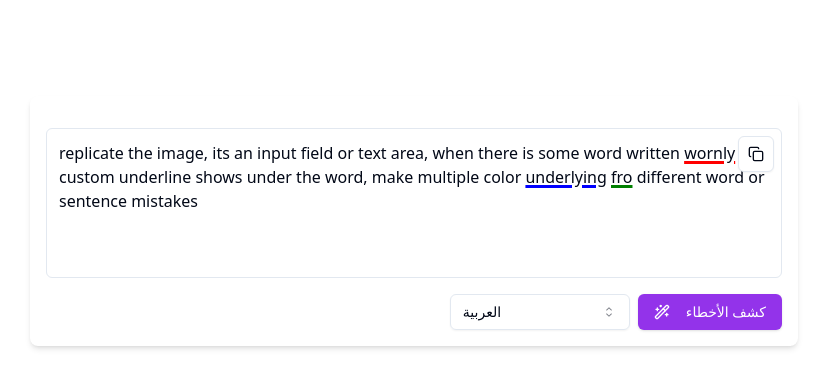
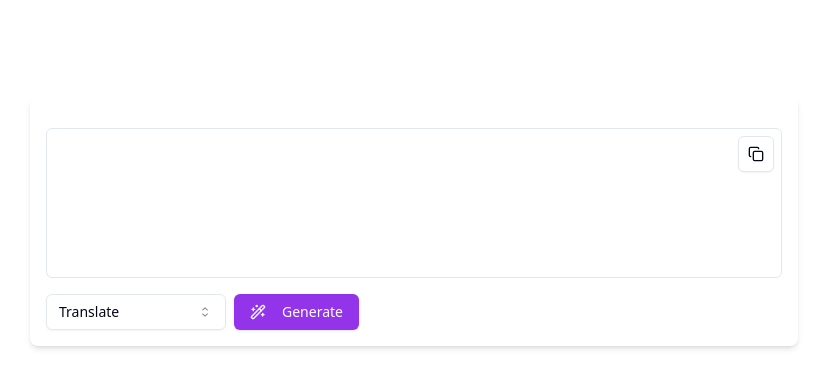
Before and after one commit to kha09/allam_nu7aa, a Next.js app: page / in a window 1280 px wide. Shown: the top 388 px of the page, without its empty margins (226-1053 px from the left). Built offline with nearby package versions, Linux system fonts and the light colour scheme.

Commit message:
integrate ibm watson api in next

```diff
--- /dev/null
+++ b/src/app/api/watson/route.ts
@@ -0,0 +1,87 @@
+import { NextResponse } from 'next/server';
+
+async function getAccessToken() {
+  const apiKey = process.env.IBM_WATSONX_API_KEY;
+  const tokenUrl = "https://iam.cloud.ibm.com/identity/token";
+  const headers = { "Content-Type": "application/x-www-form-urlencoded" };
+  const data = new URLSearchParams({
+    "grant_type": "urn:ibm:params:oauth:grant-type:apikey",
+    "apikey": apiKey || ''
+  });
+
+  const response = await fetch(tokenUrl, {
+    method: 'POST',
+    headers,
+    body: data
+  });
+
+  if (!response.ok) {
+    throw new Error(`Failed to obtain access token: ${response.statusText}`);
+  }
+
+  const responseJson = await response.json();
+  if (!responseJson.access_token) {
+    throw new Error("Access token not found in response");
+  }
+
+  return responseJson.access_token;
+}
+
+async function generateText(prompt: string, accessToken: string) {
+  const projectId = process.env.IBM_WATSONX_PROJECT_ID;
+  const url = "https://eu-de.ml.cloud.ibm.com/ml/v1/text/generation?version=2023-05-29";
+  const modelId = "sdaia/allam-1-13b-instruct";
+
+  const headers = {
+    "Accept": "application/json",
+    "Content-Type": "application/json",
+    "Authorization": `Bearer ${accessToken}`
+  };
+
+  const body = {
+    "input": `<s> [INST] ${prompt} [/INST]`,
+    "parameters": {
+      "decoding_method": "greedy",
+      "max_new_tokens": 400,
+      "temperature": 0.7
+    },
+    "model_id": modelId,
+    "project_id": projectId
+  };
+
+  const response = await fetch(url, {
+    method: 'POST',
+    headers,
+    body: JSON.stringify(body)
+  });
+
+  if (!response.ok) {
+    throw new Error(`API request failed: ${response.statusText}`);
+  }
+
+  return response.json();
+}
+
+export async function POST(request: Request) {
+  try {
+    const { prompt } = await request.json();
+
+    if (!prompt) {
+      return NextResponse.json(
+        { error: 'Prompt is required' },
+        { status: 400 }
+      );
+    }
+
+    const accessToken = await getAccessToken();
+    const result = await generateText(prompt, accessToken);
+
+    return NextResponse.json(result);
+  } catch (error) {
+    console.error('Error processing request:', error);
+    return NextResponse.json(
+      { error: error instanceof Error ? error.message : 'An error occurred' },
+      { status: 500 }
+    );
+  }
+}
--- a/src/components/text-editor.tsx
+++ b/src/components/text-editor.tsx
@@ -4,23 +4,24 @@ import React, { useState } from 'react'
 import { Check, ChevronDown, Copy, Edit, Wand2 } from 'lucide-react'
 import { Button } from "@/components/ui/button"
 import { Select, SelectContent, SelectItem, SelectTrigger, SelectValue } from "@/components/ui/select"
+import { watsonApi } from '@/lib/watson-api'
 
 export function TextEditor() {
-  const [text, setText] = useState("replicate the image, its an input field or text area, when there is some word written wornly a custom underline shows under the word, make multiple color underlying fro different word or sentence mistakes")
+  const [text, setText] = useState("")
+  const [isLoading, setIsLoading] = useState(false)
+  const [error, setError] = useState<string | null>(null)
 
-  const errorWords = [
-    { word: 'wornly', type: 'spelling', color: 'red' },
-    { word: 'underlying', type: 'grammar', color: 'blue' },
-    { word: 'fro', type: 'spelling', color: 'green' },
-  ]
-
-  const highlightErrors = (content: string) => {
-    let highlightedContent = content
-    errorWords.forEach(({ word, color }) => {
-      const regex = new RegExp(`\\b${word}\\b`, 'gi')
-      highlightedContent = highlightedContent.replace(regex, `<span style="text-decoration: underline; text-decoration-color: ${color}; text-decoration-thickness: 3px;">${word}</span>`)
-    })
-    return highlightedContent
+  const handleGenerateText = async () => {
+    try {
+      setIsLoading(true)
+      setError(null)
+      const response = await watsonApi.generateText(text)
+      setText(response)
+    } catch (err) {
+      setError(err instanceof Error ? err.message : 'An error occurred')
+    } finally {
+      setIsLoading(false)
+    }
   }
 
   return (
@@ -32,29 +33,44 @@ export function TextEditor() {
           contentEditable
           spellCheck="false"
           className="w-full min-h-[150px] p-3 border rounded-md focus:outline-none focus:ring-2 focus:ring-blue-500"
-          dangerouslySetInnerHTML={{ __html: highlightErrors(text) }}
+          dangerouslySetInnerHTML={{ __html: text }}
           onInput={(e) => setText(e.currentTarget.textContent || '')}
         />
-        <Button variant="outline" size="icon" className="absolute top-2 right-2">
+        <Button
+          variant="outline"
+          size="icon"
+          className="absolute top-2 right-2"
+          onClick={() => navigator.clipboard.writeText(text)}
+        >
           <Copy className="h-4 w-4" />
           <span className="sr-only">Copy</span>
         </Button>
       </div>
-      <div className="flex justify-end items-center">
-        <div className="flex justify-end items-center space-x-2">
+      <div className="flex justify-between items-center">
+        <div className="flex gap-2 items-center">
           <Select defaultValue="translate">
             <SelectTrigger className="w-[180px]">
               <SelectValue placeholder="Select action" />
             </SelectTrigger>
             <SelectContent>
-              <SelectItem value="translate">العربية</SelectItem>
+              <SelectItem value="translate">Translate</SelectItem>
             </SelectContent>
           </Select>
-          <Button className="bg-purple-600 hover:bg-purple-700 text-white">
-            <Wand2 className="mr-2 h-4 w-4" /> كشف الأخطاء
+          <Button
+            className="bg-purple-600 hover:bg-purple-700 text-white"
+            onClick={handleGenerateText}
+            disabled={isLoading}
+          >
+            <Wand2 className="mr-2 h-4 w-4" />
+            {isLoading ? 'Generating...' : 'Generate'}
           </Button>
         </div>
       </div>
+      {error && (
+        <div className="mt-2 text-red-500 text-sm">
+          {error}
+        </div>
+      )}
     </div>
   )
 }
--- /dev/null
+++ b/src/lib/watson-api.ts
@@ -0,0 +1,21 @@
+export class IBMWatsonAPI {
+  async generateText(prompt: string): Promise<string> {
+    const response = await fetch('/api/watson', {
+      method: 'POST',
+      headers: {
+        'Content-Type': 'application/json',
+      },
+      body: JSON.stringify({ prompt })
+    });
+
+    if (!response.ok) {
+      const error = await response.json();
+      throw new Error(error.error || 'Failed to generate text');
+    }
+
+    const data = await response.json();
+    return data.results[0].generated_text;
+  }
+}
+
+export const watsonApi = new IBMWatsonAPI();
```
